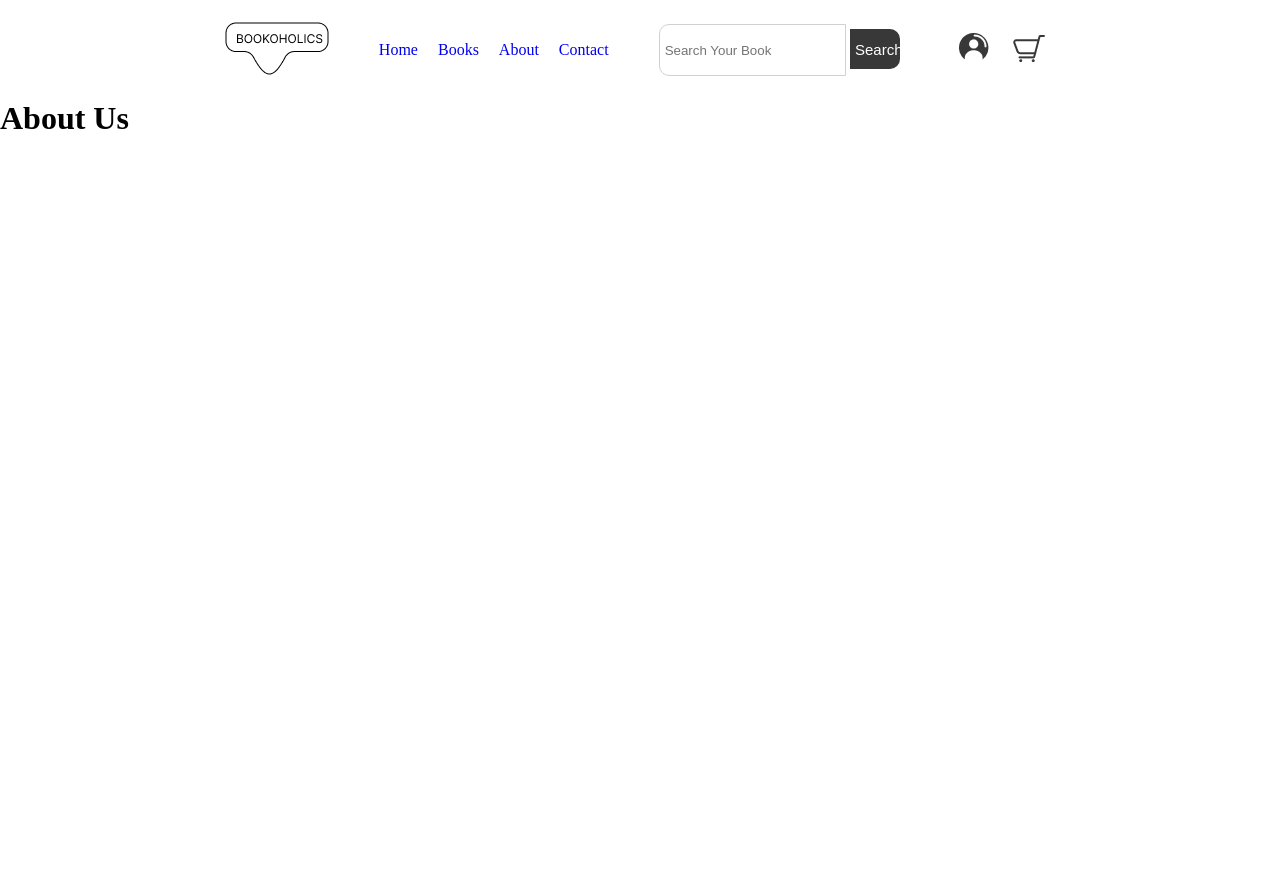
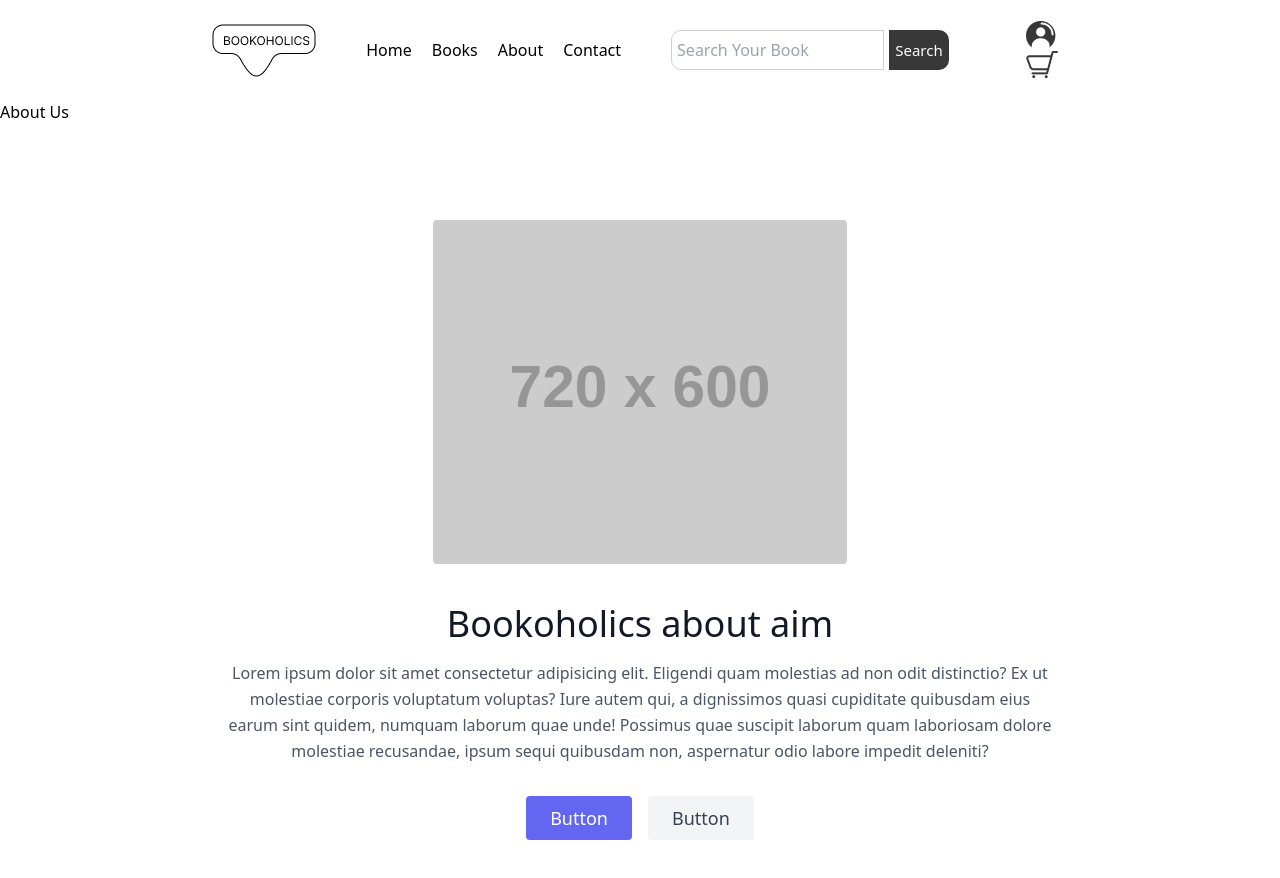
Before and after one commit to cfcgecr/bookoholics, a plain HTML site: page public/about.html in a window 1280 px wide. Before the commit the page ends 800 px from the top, so only its background shows below. Drawn offline with nearby package versions, Linux system fonts and the light colour scheme; placeholder pictures from the web are drawn by us.

Commit message:
Added about us section

```diff
--- a/public/about.html
+++ b/public/about.html
@@ -5,6 +5,8 @@
     <meta http-equiv="X-UA-Compatible" content="IE=edge">
     <meta name="viewport" content="width=device-width, initial-scale=1.0">
     <title>About Us</title>
+    <script src="https://cdn.tailwindcss.com"></script>
+    <link rel="stylesheet" href="">
     <link rel="stylesheet" href="css/nav.css">
 </head>
 <body>
@@ -32,5 +34,18 @@
         </nav>
     </header>
     <h1>About Us</h1>
+    <section class="text-gray-600 body-font">
+        <div class="container mx-auto flex px-5 py-24 items-center justify-center flex-col">
+          <img class="lg:w-2/6 md:w-3/6 w-5/6 mb-10 object-cover object-center rounded" alt="hero" src="https://dummyimage.com/720x600">
+          <div class="text-center lg:w-2/3 w-full">
+            <h1 class="title-font sm:text-4xl text-3xl mb-4 font-medium text-gray-900">Bookoholics about aim</h1>
+            <p class="mb-8 leading-relaxed">Lorem ipsum dolor sit amet consectetur adipisicing elit. Eligendi quam molestias ad non odit distinctio? Ex ut molestiae corporis voluptatum voluptas? Iure autem qui, a dignissimos quasi cupiditate quibusdam eius earum sint quidem, numquam laborum quae unde! Possimus quae suscipit laborum quam laboriosam dolore molestiae recusandae, ipsum sequi quibusdam non, aspernatur odio labore impedit deleniti?</p>
+            <div class="flex justify-center">
+              <button class="inline-flex text-white bg-indigo-500 border-0 py-2 px-6 focus:outline-none hover:bg-indigo-600 rounded text-lg">Button</button>
+              <button class="ml-4 inline-flex text-gray-700 bg-gray-100 border-0 py-2 px-6 focus:outline-none hover:bg-gray-200 rounded text-lg">Button</button>
+            </div>
+          </div>
+        </div>
+      </section>
 </body>
 </html>
--- /dev/null
+++ b/public/css/about.css
@@ -0,0 +1,3 @@
+.acontainer{
+    background-color: rgb(172, 196, 103);
+}
```
